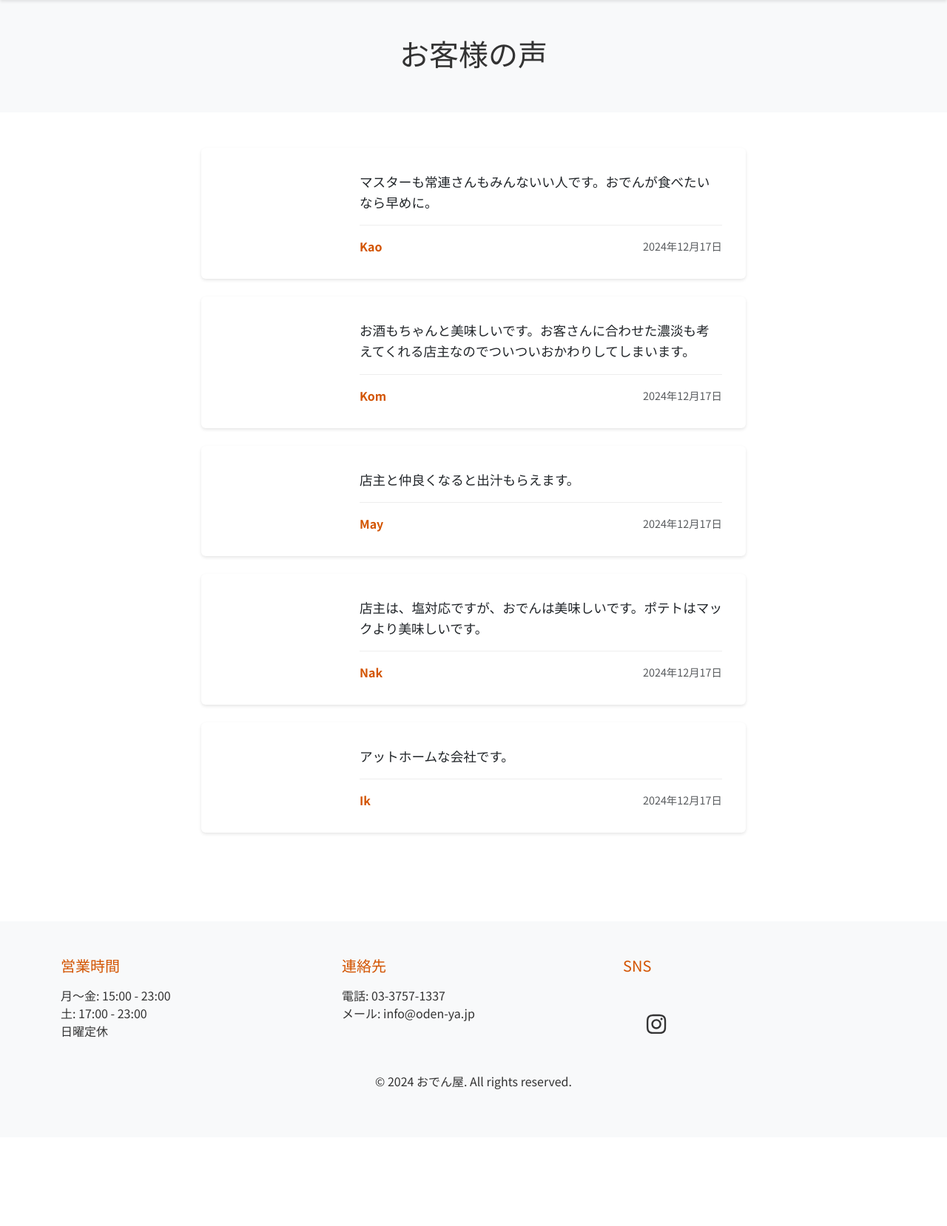
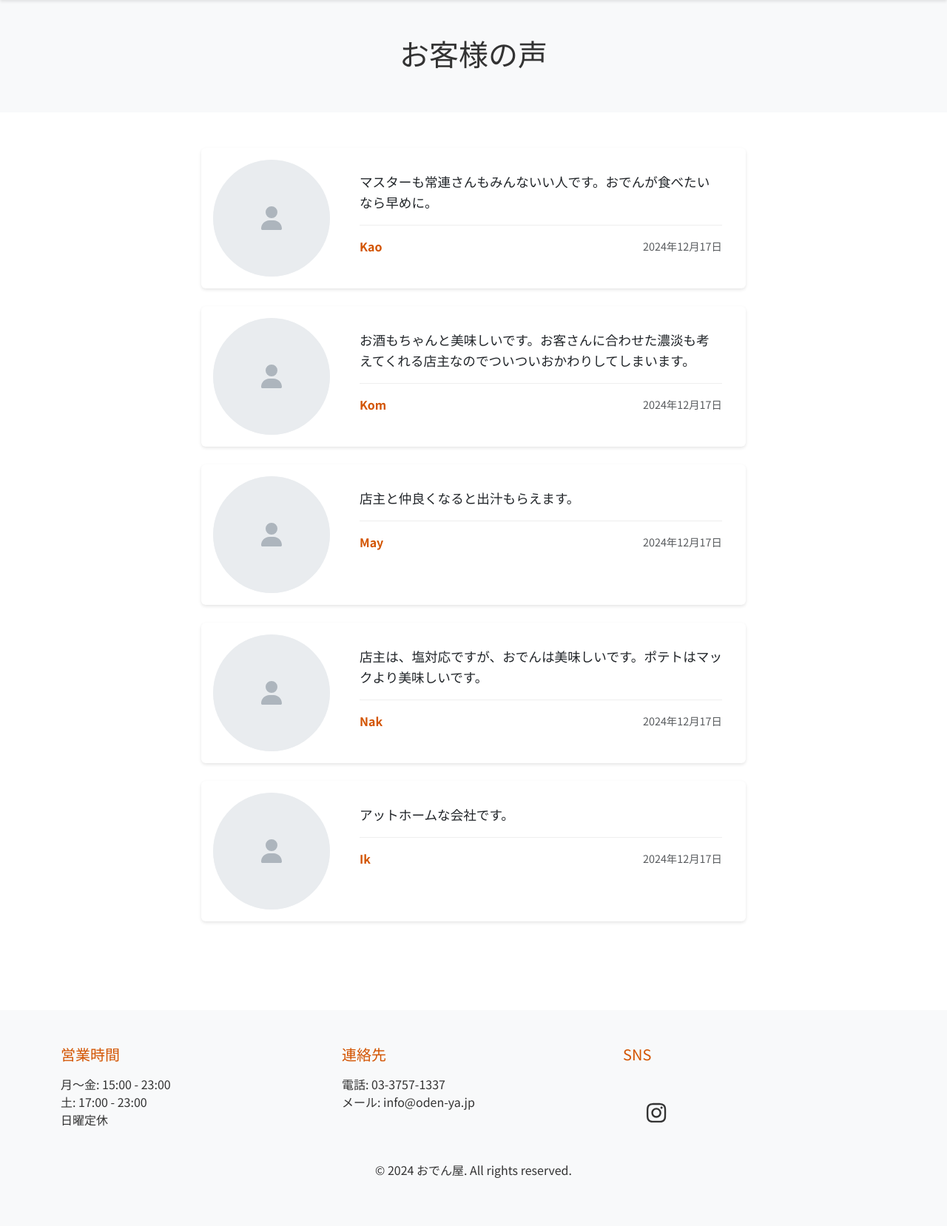
Before and after one commit to shotarok-xx/daihachi, a Flask app: page /social in a window 1280 px wide. Shown: the part 106-1764 px from the top of the page at 74% size. Before the commit the page ends 1579 px from the top, so only its background shows below. Run offline with Flask 3, Linux system fonts and the light colour scheme; data comes from the database, SQL or seed files in the repository.

Commit message:
Agent query: お客様の声ページに写真用のスペースが表示されていますか？
Add placeholder for missing review images.

Screenshot: https://storage.googleapis.com/screenshot-production-us-central1/b5b41d46-52fd-438d-9fff-679394ed4de6/2037cdbc-ae8f-4b06-9745-00f84114bb84.jpg

```diff
--- a/static/css/style.css
+++ b/static/css/style.css
@@ -333,3 +333,16 @@ body {
     height: 100%;
     object-fit: cover;
 }
+
+.review-image-placeholder {
+    position: absolute;
+    top: 0;
+    left: 0;
+    width: 100%;
+    height: 100%;
+    display: flex;
+    align-items: center;
+    justify-content: center;
+    background-color: #e9ecef;
+    color: #adb5bd;
+}
--- a/templates/reviews.html
+++ b/templates/reviews.html
@@ -17,11 +17,15 @@
                         <div class="card-body">
                             <div class="row">
                                 <div class="col-md-3">
-                                    {% if review.image_path %}
                                     <div class="review-image-container">
-                                        <img src="{{ url_for('static', filename=review.image_path) }}" class="img-fluid rounded-circle review-image" alt="{{ review.author }}様の写真">
+                                        {% if review.image_path %}
+                                            <img src="{{ url_for('static', filename=review.image_path) }}" class="img-fluid rounded-circle review-image" alt="{{ review.author }}様の写真">
+                                        {% else %}
+                                            <div class="review-image-placeholder">
+                                                <i class="fas fa-user fa-2x"></i>
+                                            </div>
+                                        {% endif %}
                                     </div>
-                                    {% endif %}
                                 </div>
                                 <div class="col-md-9">
                                     <div class="review-content">
@@ -44,11 +48,15 @@
                         <div class="card-body">
                             <div class="row">
                                 <div class="col-md-3">
-                                    {% if review.image_path %}
                                     <div class="review-image-container">
-                                        <img src="{{ url_for('static', filename=review.image_path) }}" class="img-fluid rounded-circle review-image" alt="{{ review.author }}様の写真">
+                                        {% if review.image_path %}
+                                            <img src="{{ url_for('static', filename=review.image_path) }}" class="img-fluid rounded-circle review-image" alt="{{ review.author }}様の写真">
+                                        {% else %}
+                                            <div class="review-image-placeholder">
+                                                <i class="fas fa-user fa-2x"></i>
+                                            </div>
+                                        {% endif %}
                                     </div>
-                                    {% endif %}
                                 </div>
                                 <div class="col-md-9">
                                     <div class="review-content">
```
